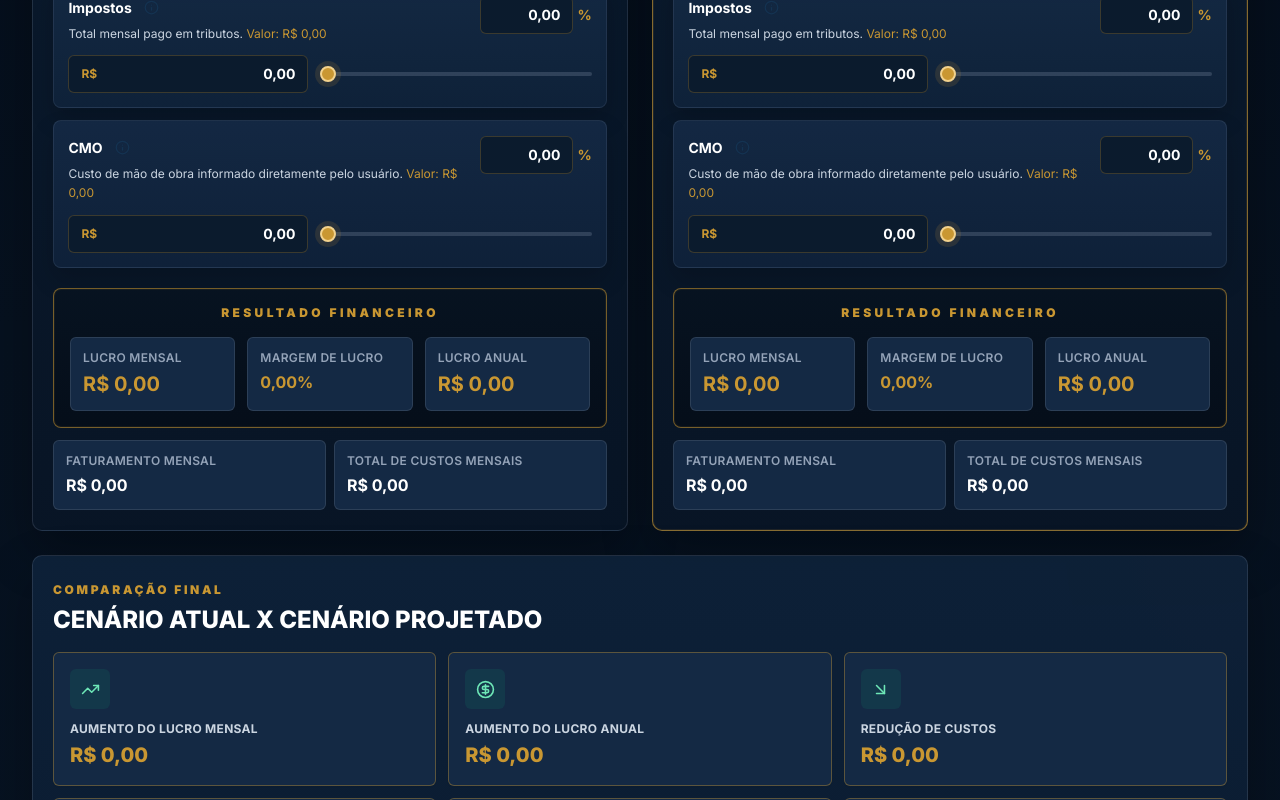
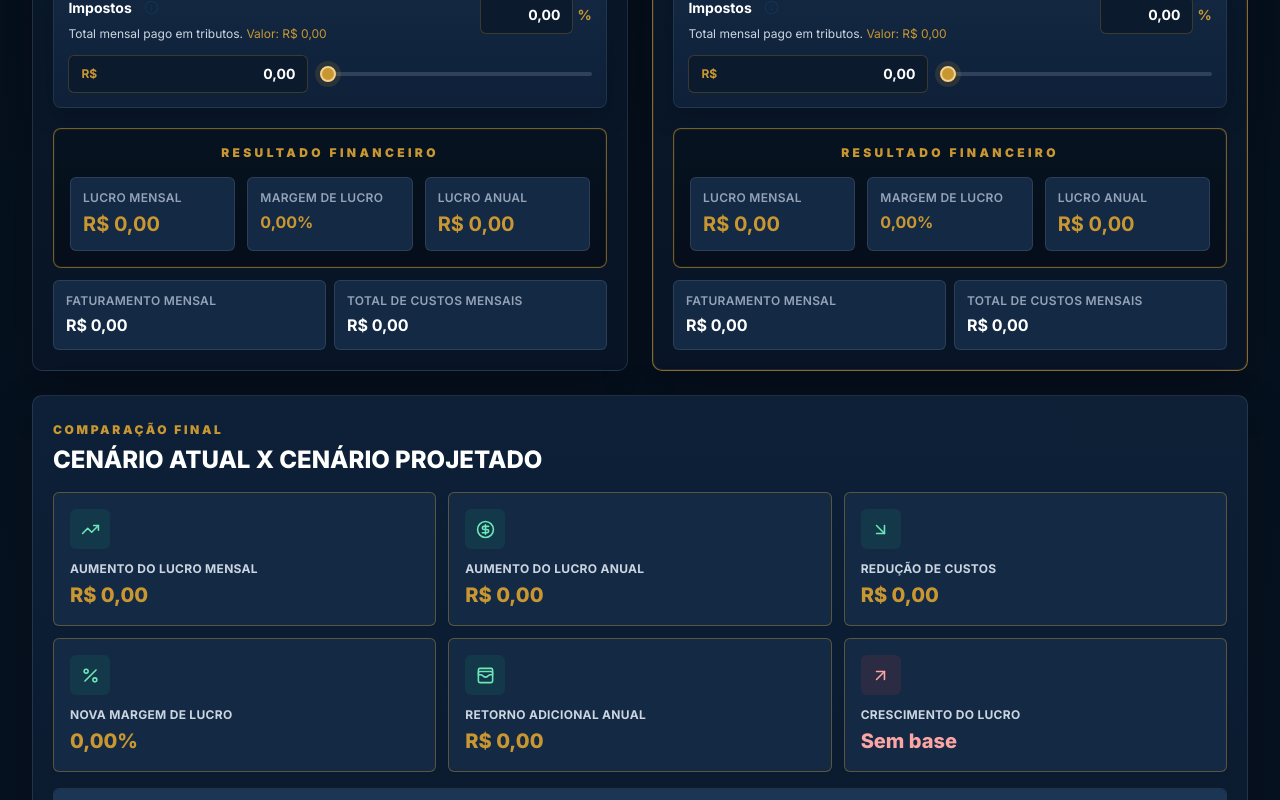
Before and after one commit to FelipeAlves4/Calculadora_AsexEduca-o, a React (Vite) app: page / in a window 1280 px wide. Shown: the part 1260-2060 px from the top of the page. Built offline with nearby package versions, Linux system fonts and the light colour scheme.

Commit message:
Unificar CMO na folha de pagamento

```diff
--- a/src/data/exampleData.ts
+++ b/src/data/exampleData.ts
@@ -42,7 +42,6 @@ export const createEmptyScenario = (): FinancialScenario => ({
     payroll: 0,
     operationalExpenses: 0,
     taxes: 0,
-    laborCost: 0,
   }),
   expenses: createExpenses(0),
 });
@@ -53,10 +52,9 @@ export const exampleCurrentScenario = (): FinancialScenario => {
     cmv: 35,
     waste: 5,
     turnover: 3,
-    payroll: 20,
+    payroll: 25,
     operationalExpenses: 15,
     taxes: 8,
-    laborCost: 5,
   });
 
   return {
@@ -72,10 +70,9 @@ export const exampleProjectedScenario = (): FinancialScenario => {
     cmv: 32,
     waste: 3,
     turnover: 2,
-    payroll: 19,
+    payroll: 24,
     operationalExpenses: 14,
     taxes: 8,
-    laborCost: 5,
   });
 
   return {
--- a/src/data/indicatorConfig.ts
+++ b/src/data/indicatorConfig.ts
@@ -31,7 +31,7 @@ export const INDICATOR_CONFIG: IndicatorConfig[] = [
   {
     key: 'payroll',
     label: 'Folha de pagamento',
-    description: 'Salários, benefícios, encargos e demais custos mensais da equipe.',
+    description: 'Salarios, beneficios, encargos e demais custos mensais da equipe.',
     min: 0,
     max: 50,
     step: 0.1,
@@ -55,15 +55,6 @@ export const INDICATOR_CONFIG: IndicatorConfig[] = [
     step: 0.1,
     positiveWhenLower: true,
   },
-  {
-    key: 'laborCost',
-    label: 'CMO',
-    description: 'Custo de mão de obra informado diretamente pelo usuário.',
-    min: 0,
-    max: 50,
-    step: 0.1,
-    positiveWhenLower: true,
-  },
 ];
 
 export const REVENUE_DESCRIPTION = 'Receita bruta mensal do negócio.';
--- a/src/types/financial.ts
+++ b/src/types/financial.ts
@@ -4,8 +4,7 @@ export type IndicatorKey =
   | 'turnover'
   | 'payroll'
   | 'operationalExpenses'
-  | 'taxes'
-  | 'laborCost';
+  | 'taxes';
 
 export type ComparisonKey = IndicatorKey | 'revenue' | 'totalCosts' | 'monthlyProfit' | 'profitMargin' | 'annualProfit';
 
```
